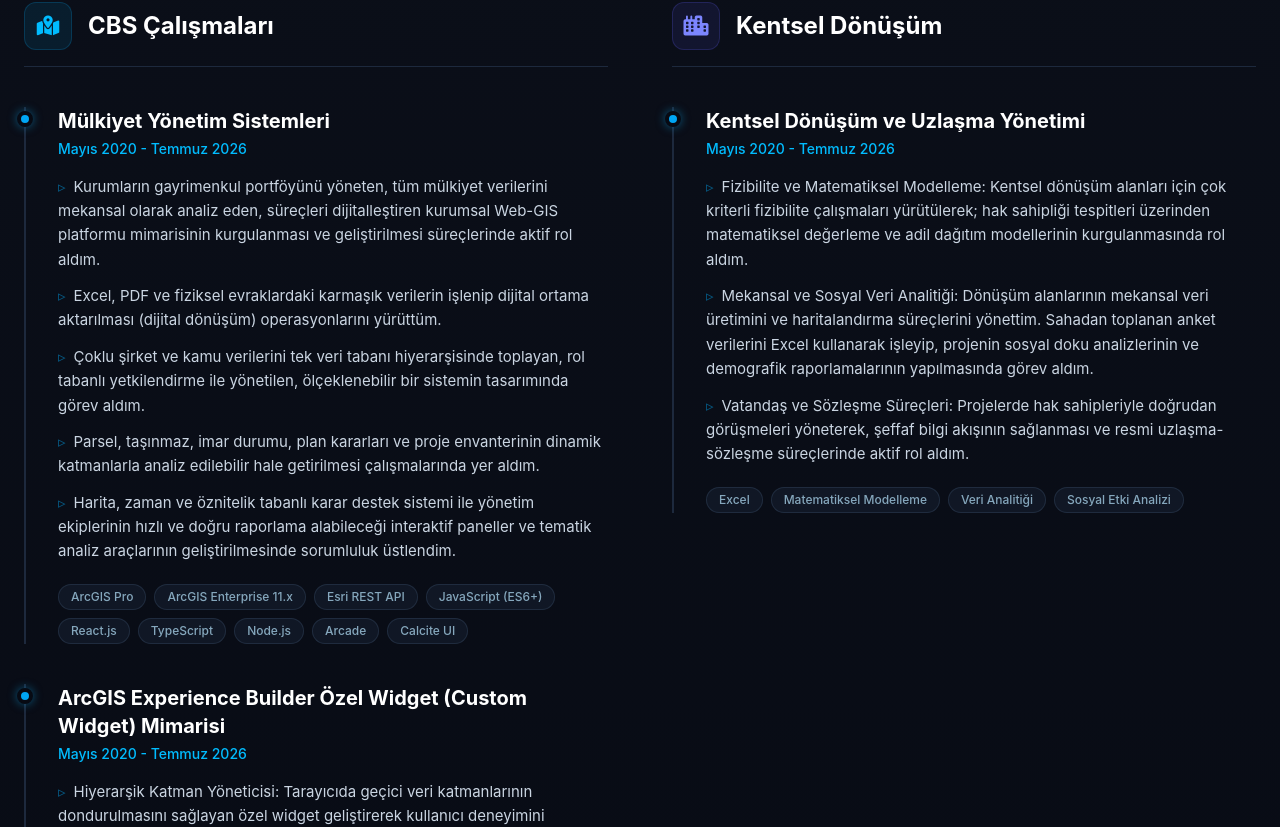
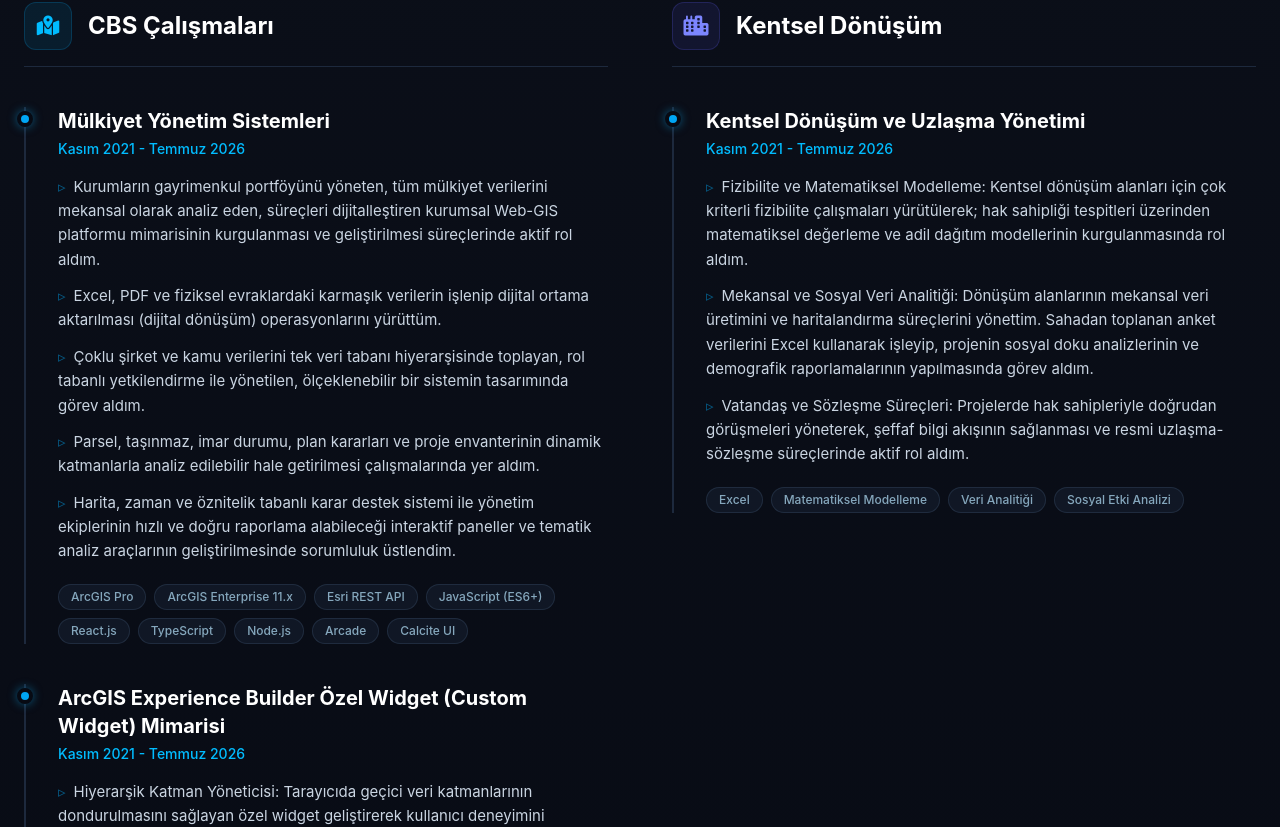
Before and after one commit to dogandgn/portfolio, a React (Vite) app: page / in a window 1280 px wide. Shown: the part 2121-2948 px from the top of the page. Built offline with nearby package versions, Linux system fonts and the light colour scheme.

Commit message:
Tarihler Kasım 2021 olarak güncellendi

```diff
--- a/src/data/resumeData.js
+++ b/src/data/resumeData.js
@@ -3,7 +3,7 @@ export const experiences = [
     id: 1,
     category: "CBS ÇALIŞMALARI",
     title: "Mülkiyet Yönetim Sistemleri",
-    date: "Mayıs 2020 - Temmuz 2026",
+    date: "Kasım 2021 - Temmuz 2026",
     description: [
       "Kurumların gayrimenkul portföyünü yöneten, tüm mülkiyet verilerini mekansal olarak analiz eden, süreçleri dijitalleştiren kurumsal Web-GIS platformu mimarisinin kurgulanması ve geliştirilmesi süreçlerinde aktif rol aldım.",
       "Excel, PDF ve fiziksel evraklardaki karmaşık verilerin işlenip dijital ortama aktarılması (dijital dönüşüm) operasyonlarını yürüttüm.",
@@ -17,7 +17,7 @@ export const experiences = [
     id: 2,
     category: "CBS ÇALIŞMALARI",
     title: "ArcGIS Experience Builder Özel Widget (Custom Widget) Mimarisi",
-    date: "Mayıs 2020 - Temmuz 2026",
+    date: "Kasım 2021 - Temmuz 2026",
     description: [
       "Hiyerarşik Katman Yöneticisi: Tarayıcıda geçici veri katmanlarının dondurulmasını sağlayan özel widget geliştirerek kullanıcı deneyimini optimize ettim.",
       "Dinamik PDF Raporlama: Harita görünümlerini ve analiz grafiklerini kurumsal şablonda anlık raporlayan modül tasarladım.",
@@ -29,7 +29,7 @@ export const experiences = [
     id: 3,
     category: "CBS ÇALIŞMALARI",
     title: "Mekansal Veri Mühendisliği, Web Scraping & Otomasyon Betikleri",
-    date: "Mayıs 2020 - Temmuz 2026",
+    date: "Kasım 2021 - Temmuz 2026",
     description: [
       "Geliştirdiğim Python/ArcPy otomasyon betiklerini, orijinal veri içeriğine ve sütun başlıklarına kesinlikle müdahale etmeyecek şekilde (veri bütünlüğünü koruyarak) yapılandırdım."
     ],
@@ -39,7 +39,7 @@ export const experiences = [
     id: 4,
     category: "CBS ÇALIŞMALARI",
     title: "Açık Kaynak Web-GIS ve Özel Harita Uygulamaları",
-    date: "Mayıs 2020 - Temmuz 2026",
+    date: "Kasım 2021 - Temmuz 2026",
     description: [
       "Lisans bağımlılığı gerektirmeyen, geniş kapsamlı Excel envanter verilerinin doğrudan tarayıcı üzerinde mekansal analizinin yapılabildiği açık kaynaklı Web-GIS portalları kodluyor ve bağımsız projeler geliştiriyorum.",
       "İleri düzey etkileşimli web deneyimleri tasarlıyor; portföy sistemleri ve veri analiz süreçleri için modern ve estetik arayüzler geliştiriyorum."
@@ -50,7 +50,7 @@ export const experiences = [
     id: 5,
     category: "KENTSEL DÖNÜŞÜM ÇALIŞMALARI",
     title: "Kentsel Dönüşüm ve Uzlaşma Yönetimi",
-    date: "Mayıs 2020 - Temmuz 2026",
+    date: "Kasım 2021 - Temmuz 2026",
     description: [
       "Fizibilite ve Matematiksel Modelleme: Kentsel dönüşüm alanları için çok kriterli fizibilite çalışmaları yürütülerek; hak sahipliği tespitleri üzerinden matematiksel değerleme ve adil dağıtım modellerinin kurgulanmasında rol aldım.",
       "Mekansal ve Sosyal Veri Analitiği: Dönüşüm alanlarının mekansal veri üretimini ve haritalandırma süreçlerini yönettim. Sahadan toplanan anket verilerini Excel kullanarak işleyip, projenin sosyal doku analizlerinin ve demografik raporlamalarının yapılmasında görev aldım.",
```
